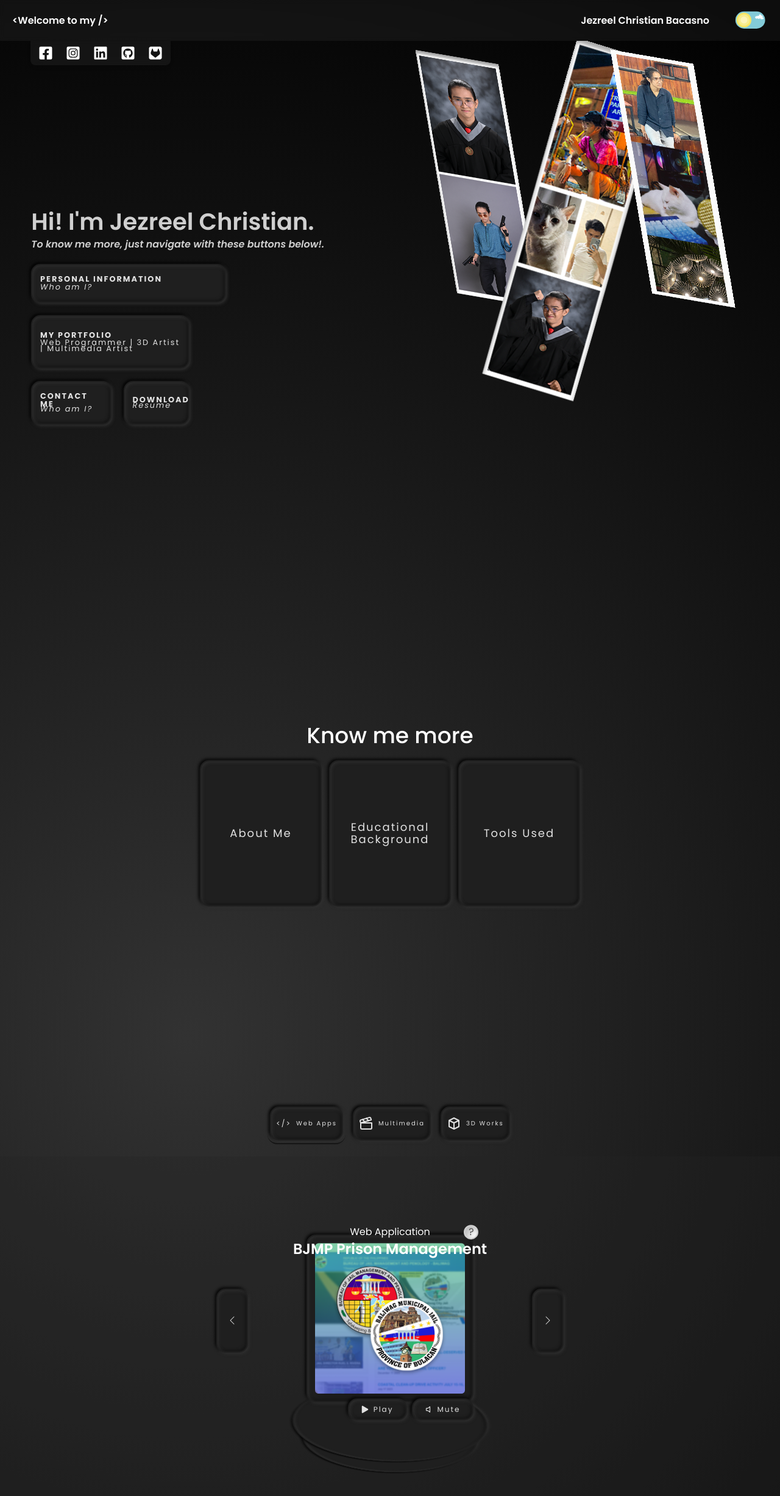
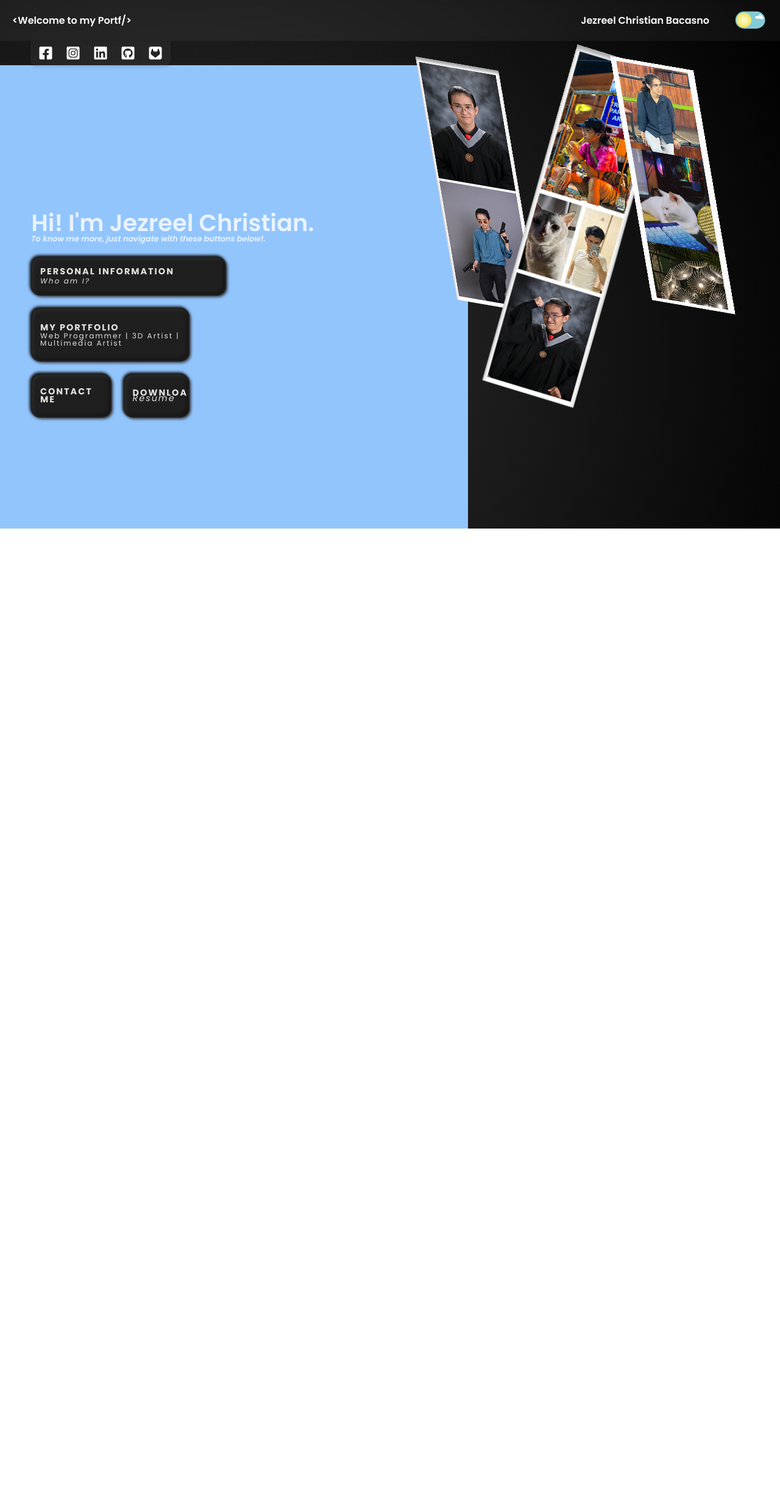
Before and after one commit to JezChristian/new-portfolio, a React (Vite) app: page / in a window 1280 px wide. Shown: the top 2454 px of the page at 61% size. After the commit the page ends 867 px from the top, so only its background shows below. Built offline with nearby package versions, Linux system fonts and the light colour scheme; a web font is replaced by a local one.

Commit message:
Other Changes

```diff
--- a/src/App.tsx
+++ b/src/App.tsx
@@ -21,8 +21,8 @@ function App() {
       <Header />
       <div className="w-full  flex flex-col items-center">
         <LandingSection />
-        <AboutMeSection />
-        <SampleWorks />
+        {/* <AboutMeSection />
+        <SampleWorks /> */}
         <ScrollToTop />
       </div>
     </div>
--- a/src/components/PageComponent/AboutMe/contents/Skills.tsx
+++ b/src/components/PageComponent/AboutMe/contents/Skills.tsx
@@ -56,11 +56,11 @@ export const ToolsUsed = ({ label }: Props) => {
   const [selected, setSelected] = useState<number>(0);
 
   return (
-    <div className="h-fit flex flex-col justify-center flex-grow">
+    <div className="h-fit flex flex-col justify-center flex-grow items-center">
       <p className=" text-4xl animate_quick_scale mb-10 w-full text-center">
         {label}
       </p>
-      <div className="w-2/3 flex items-start justify-center gap-28 animate_quick_scale_down ">
+      <div className="w-2/3 flex items-start justify-center gap-28 animate_quick_scale_down">
         <div className="flex flex-col gap-5 w-fit">
           <CustomButton
             className={`p-5 transition-all duration-1000 hover:rounded-full ${
@@ -87,7 +87,7 @@ export const ToolsUsed = ({ label }: Props) => {
             3D Softwares
           </CustomButton>
         </div>
-        <div className="flex flex-col flex-grow min-w-[450px] ">
+        <div className="flex flex-col flex-grow min-w-[450px]">
           <AboutMeSkillsSelected selected={selected} />
         </div>
       </div>
--- a/src/components/PageComponent/Landing/LandingSection.tsx
+++ b/src/components/PageComponent/Landing/LandingSection.tsx
@@ -14,31 +14,31 @@ export const LandingSection = () => {
 
   return (
     <div className="h-screen flex flex-col w-full overflow-hidden">
-      <div className="w-full flex flex-grow h-full justify-center items-start pt-10">
-        <div className="w-3/5 px-[4vw] h-full flex flex-col justify-center">
-          <div className="w-full text-left opacity-80 my-5 ">
-            <p className="font-semibold mt-10 landing-header-clamp leading-[4vw]">
+      <div className="w-full flex flex-col-reverse flex-grow h-full justify-center items-center pt-10 sm:flex-row">
+        <div className="w-full h-full flex flex-col justify-center px-[4vw] sm:w-3/5  bg-blue-300">
+          <div className="w-full opacity-80 my-5 text-center sm:text-left">
+            <p className="font-semibold mt-10 landing-header-clamp max-leading-[4vw] leading-8">
               Hi! I'm Jezreel Christian.
             </p>
             <p className=" font-semibold italic landing-subheader-clamp">
               To know me more, just navigate with these buttons below!.
             </p>
           </div>
-          <div className="flex flex-col gap-5 w-3/5 leading-[1vw] button-clamp-header">
+          <div className="flex flex-col gap-5 leading-[1vw] button-clamp-header w-full items-center sm:items-start sm:w-3/5 ">
             <CustomButton
               onClick={() => scrollTo("about", 50)}
-              className="w-[80%] p-[1vw] text-left h-[8vh]"
+              className="w-full p-[1vw] text-left min-h-[8vh] h-fit  sm:w-[80%]"
             >
-              <span className="uppercase font-bold button-clamp-header">
+              <p className="uppercase font-bold button-clamp-header leading-4">
                 Personal Information
-              </span>
-              <p className="italic">Who am I?</p>
+              </p>
+              <p className="italic leading-4 text-xs">Who am I?</p>
             </CustomButton>
-            <CustomButton className=" w-[65%] p-[1vw] text-left  h-[11vh]">
+            <CustomButton className="w-full p-[1vw] text-left min-h-[11vh] h-fit leading-4 sm:w-[65%]">
               <p className="uppercase font-bold button-clamp-header">
                 My Portfolio
               </p>
-              <p className="leading-[.8vw] transition-all duration-300">
+              <p className="leading-3 transition-all duration-300 text-xs">
                 Web Programmer | 3D Artist | Multimedia Artist
               </p>
             </CustomButton>
@@ -47,7 +47,6 @@ export const LandingSection = () => {
                 <p className="uppercase font-bold button-clamp-header">
                   Contact Me
                 </p>
-                <p className="italic -mt-1 button-clamp-header">Who am I?</p>
               </CustomButton>
               <CustomButton className="w-[45%] p-[1vw] text-left ">
                 <p className="uppercase font-bold button-clamp-header">
--- a/src/components/PageComponent/SampleWorks/components/Platform.tsx
+++ b/src/components/PageComponent/SampleWorks/components/Platform.tsx
@@ -112,6 +112,7 @@ export const Platform = ({
                               className="rounded-md shadow-lg"
                             />
                           ) : (
+                            <>
                               <video
                                 muted={mute}
                                 autoPlay={play}
@@ -121,38 +122,19 @@ export const Platform = ({
                               >
                                 <source src={item.src} />
                               </video>
+                              <VideoControl
+                                toggleView={toggleView}
+                                handlePlay={handlePlay}
+                                play={play}
+                                mute={mute}
+                                setMute={setMute}
+                              />
+                            </>
                           )}
                         </CustomButton>
                       </div>
                     )
                 )}
-              <div className="flex gap-2 justify-end">
-                <CustomButton onClick={handlePlay} className="px-5 py-2">
-                  {play ? (
-                    <div className="flex items-center justify-center gap-2 text-xs">
-                      <IoMdPause /> Pause{" "}
-                    </div>
-                  ) : (
-                    <div className="flex items-center justify-center gap-2 text-xs">
-                      <FaPlay /> Play
-                    </div>
-                  )}
-                </CustomButton>
-                <CustomButton
-                  onClick={() => setMute(!mute)}
-                  className="px-5 py-2"
-                >
-                  {mute ? (
-                    <div className="flex items-center justify-center gap-2 text-xs">
-                      <PiSpeakerSlashBold /> Unmute
-                    </div>
-                  ) : (
-                    <div className="flex items-center justify-center gap-2 text-xs">
-                      <PiSpeakerSimpleNoneBold /> Mute
-                    </div>
-                  )}
-                </CustomButton>
-              </div>
             </div>
             <CustomButton
               onClick={handleNext}
@@ -225,3 +207,49 @@ const MainPlatform = () => {
     </div>
   );
 };
+
+interface VideoControlProps {
+  handlePlay: () => void;
+  setMute: (value: boolean) => void;
+  play: boolean;
+  mute: boolean;
+  toggleView: boolean;
+}
+
+const VideoControl = ({
+  handlePlay,
+  toggleView,
+  play,
+  mute,
+  setMute,
+}: VideoControlProps) => {
+  return (
+    <div
+      onClick={(e) => e.stopPropagation()}
+      className="flex gap-2 justify-end relative bottom-0 right-0 pt-2"
+    >
+      <CustomButton onClick={handlePlay} className="px-5 py-2">
+        {play ? (
+          <div className="flex items-center justify-center gap-2 text-xs">
+            <IoMdPause /> {!toggleView && "Pause"}
+          </div>
+        ) : (
+          <div className="flex items-center justify-center gap-2 text-xs">
+            <FaPlay /> {!toggleView && "Play"}
+          </div>
+        )}
+      </CustomButton>
+      <CustomButton onClick={() => setMute(!mute)} className="px-5 py-2">
+        {mute ? (
+          <div className="flex items-center justify-center gap-2 text-xs">
+            <PiSpeakerSlashBold /> {!toggleView && "Unmute"}
+          </div>
+        ) : (
+          <div className="flex items-center justify-center gap-2 text-xs">
+            <PiSpeakerSimpleNoneBold /> {!toggleView && "Mute"}
+          </div>
+        )}
+      </CustomButton>
+    </div>
+  );
+};
--- a/src/index.css
+++ b/src/index.css
@@ -289,9 +289,9 @@
 }
 
 .landing-subheader-clamp {
-  font-size: clamp(1rem, 1vw, 4rem);
+  font-size: clamp(0.8rem, 1vw, 4rem);
 }
 
 .button-clamp-header {
-  font-size: clamp(0.8rem, 0.8vw, 4rem);
+  font-size: clamp(0.9rem, 1vw, 4rem);
 }
```
Lines whose indentation alone changed are shown as unchanged.
